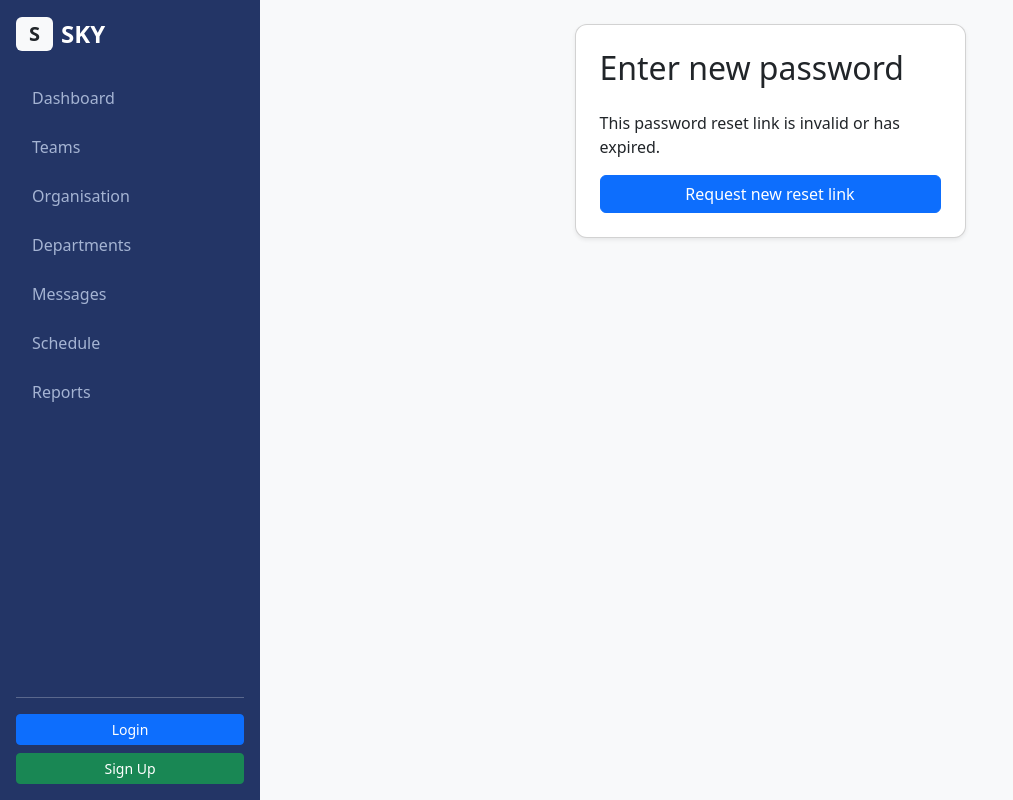
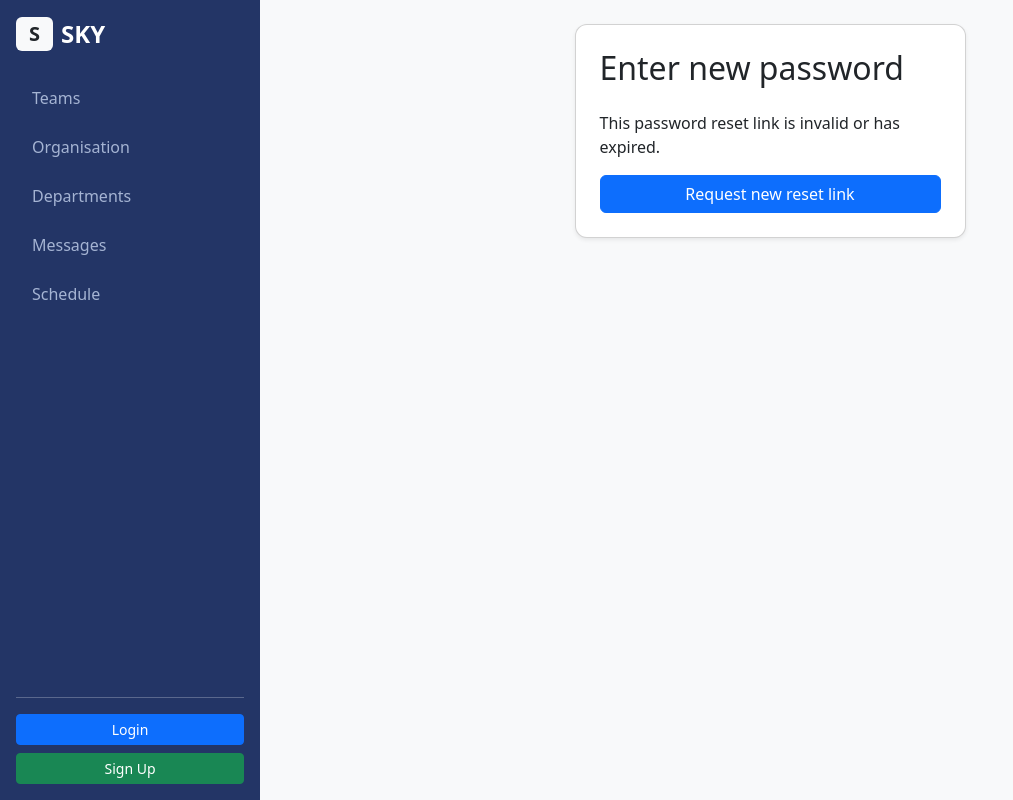
Before and after one commit to mikeyibiayo-prog/Updated-Sky_Project, a Django app: page /accounts/reset/1/1/ in a window 1280 px wide. Shown: the whole page, without its empty margins (0-1013 px from the left). Run offline with Django 5.2, Linux system fonts and the light colour scheme.

Commit message:
updating the nav bar

```diff
--- a/Sky_Project/templates/base.html
+++ b/Sky_Project/templates/base.html
@@ -20,11 +20,6 @@
             </a>
 
             <ul class="nav nav-pills flex-column mb-auto">
-                <li class="nav-item">
-                    <a href="#" class="nav-link text-white">
-                        Dashboard
-                    </a>
-                </li>
                 <li class="nav-item">
                     <a href="#" class="nav-link text-white">
                         Teams
@@ -50,11 +45,7 @@
                         Schedule
                     </a>
                 </li>
-                <li class="nav-item">
-                    <a href="#" class="nav-link text-white">
-                        Reports
-                    </a>
-                </li>
+
 
 
             </ul>
```
